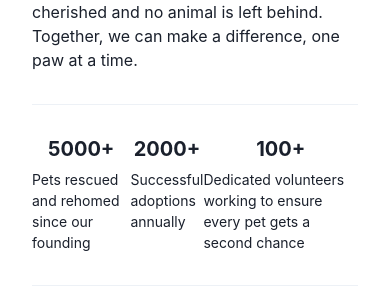
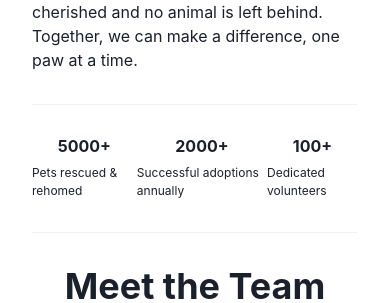
Before and after one commit to longpdev/cs476.project, a React (Vite) app in the folder cs476.project.UI/: page /AboutUs in a window 390 px wide. Shown: the part 1742-2045 px from the top of the page. Built offline with nearby package versions, Linux system fonts and the light colour scheme; no server answers.

Commit message:
Mobile view implementation and some ui enhancement

```diff
--- a/cs476.project.UI/src/Pages/AboutUs/AboutUs.tsx
+++ b/cs476.project.UI/src/Pages/AboutUs/AboutUs.tsx
@@ -90,22 +90,21 @@ export default function AboutUs() {
 
         <Flex justify="space-around">
           <VStack>
-            <Heading size={{ base: 'md', lg: 'xl' }}>5000+</Heading>
-            <Text fontSize={{ base: 'sm', lg: 'md' }}>
-              Pets rescued and rehomed since our founding
+            <Heading size={{ base: 'sm', lg: 'xl' }}>5000+</Heading>
+            <Text fontSize={{ base: 'xs', lg: 'md' }}>
+              Pets rescued & rehomed
             </Text>
           </VStack>
           <VStack>
-            <Heading size={{ base: 'md', lg: 'xl' }}>2000+</Heading>
-            <Text fontSize={{ base: 'sm', lg: 'md' }}>
+            <Heading size={{ base: 'sm', lg: 'xl' }}>2000+</Heading>
+            <Text fontSize={{ base: 'xs', lg: 'md' }}>
               Successful adoptions annually
             </Text>
           </VStack>
           <VStack>
-            <Heading size={{ base: 'md', lg: 'xl' }}>100+</Heading>
-            <Text fontSize={{ base: 'sm', lg: 'md' }}>
-              Dedicated volunteers working to ensure every pet gets a second
-              chance
+            <Heading size={{ base: 'sm', lg: 'xl' }}>100+</Heading>
+            <Text fontSize={{ base: 'xs', lg: 'md' }}>
+              Dedicated volunteers
             </Text>
           </VStack>
         </Flex>
--- a/cs476.project.UI/src/Pages/FindAPet/PetDetail.tsx
+++ b/cs476.project.UI/src/Pages/FindAPet/PetDetail.tsx
@@ -49,16 +49,17 @@ export default function PetDetail() {
       <Box>
         <Heading
           textAlign={'center'}
-          py={{ base: '5', lg: '5' }}
+          py={{ base: '3', lg: '5' }}
           size='2xl'
           textColor='#072a40'
         >
           {pet.name}
         </Heading>
         <PetDetailCard pet={pet} />
-        <Box textAlign={'center'}>
+        <Box textAlign={'center'}
+         pb="3">
           <Button
-            width='25%'
+            width={{ base: '80%', lg: '25%' }}
             backgroundColor='blue.700'
             color='white'
             variant='solid'
--- a/cs476.project.UI/src/Pages/FindAPet/PetDetailCard.tsx
+++ b/cs476.project.UI/src/Pages/FindAPet/PetDetailCard.tsx
@@ -22,8 +22,8 @@ const PetDetailCard: React.FC<PetDetailCardProps> = ({ pet }) => {
       <Box pl={{ base: '0', lg: '10' }} pt={{ base: '0', lg: '5' }}>
         <Box alignItems={'center'}>
           <Image
-            minWidth='400px'
-            height='500px'
+            minWidth={{ base: '200px', lg: '400px' }}
+            height={{ base: '300px', lg: '400px' }}
             src={
               pet.imageURLs[0] != undefined
                 ? pet.imageURLs[0]
@@ -75,7 +75,7 @@ const PetDetailCard: React.FC<PetDetailCardProps> = ({ pet }) => {
             </Table>
           </TableContainer>
         </Box>
-        <Box>{pet.description}</Box>
+        <Box> <Text as='b'>Description:</Text> {pet.description}</Box>
       </Box>
     </SimpleGrid>
   );
--- a/cs476.project.UI/src/Pages/MyAccount/MyAccount.tsx
+++ b/cs476.project.UI/src/Pages/MyAccount/MyAccount.tsx
@@ -82,8 +82,8 @@ export default function MyAccount() {
   };
 
   return (
-    <Box w="100%" p={6}>
-      <Heading textAlign={'center'} mb={10}>
+    <Box w="100%" p={{ base: '3', lg: '6' }}>
+      <Heading textAlign={'center'} mb={{ base: '6', lg: '10' }}>
         My Account
       </Heading>
       {selectedUser ? (
```
